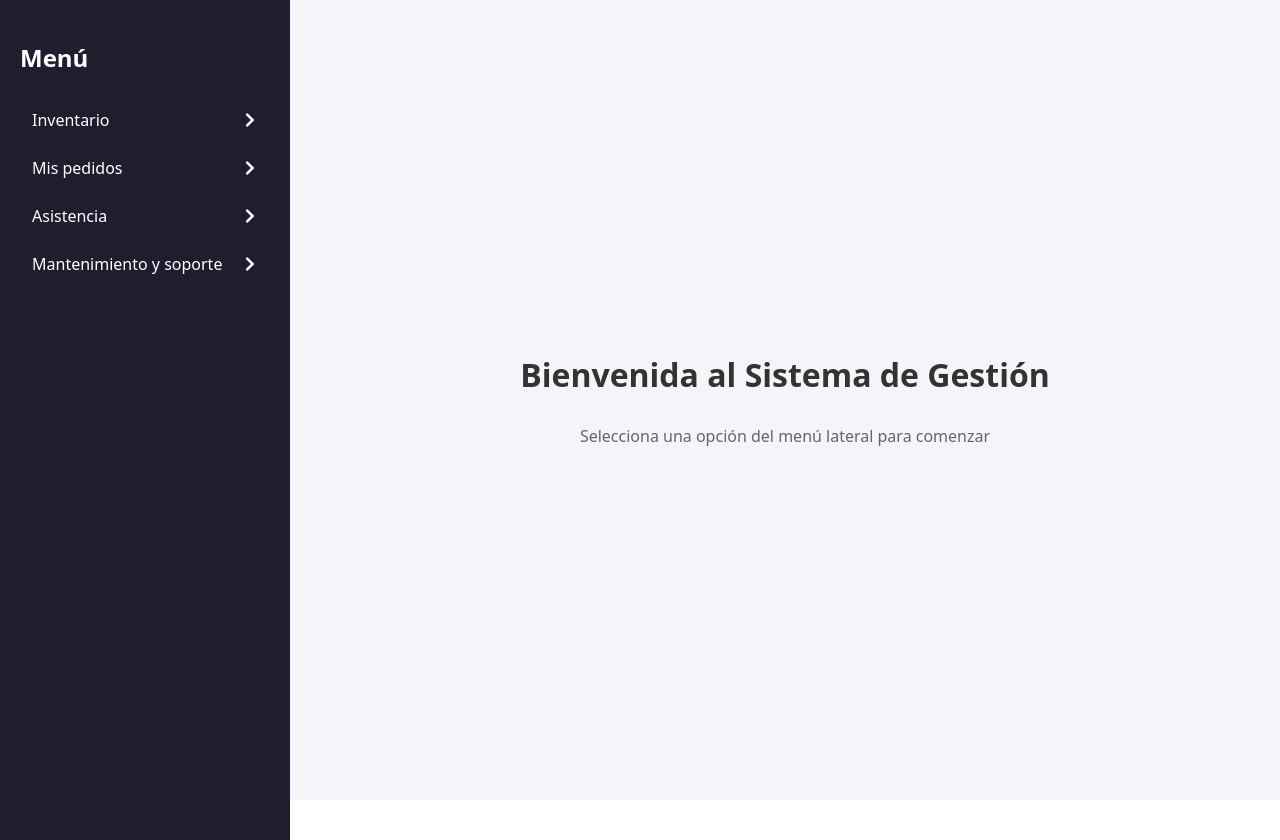
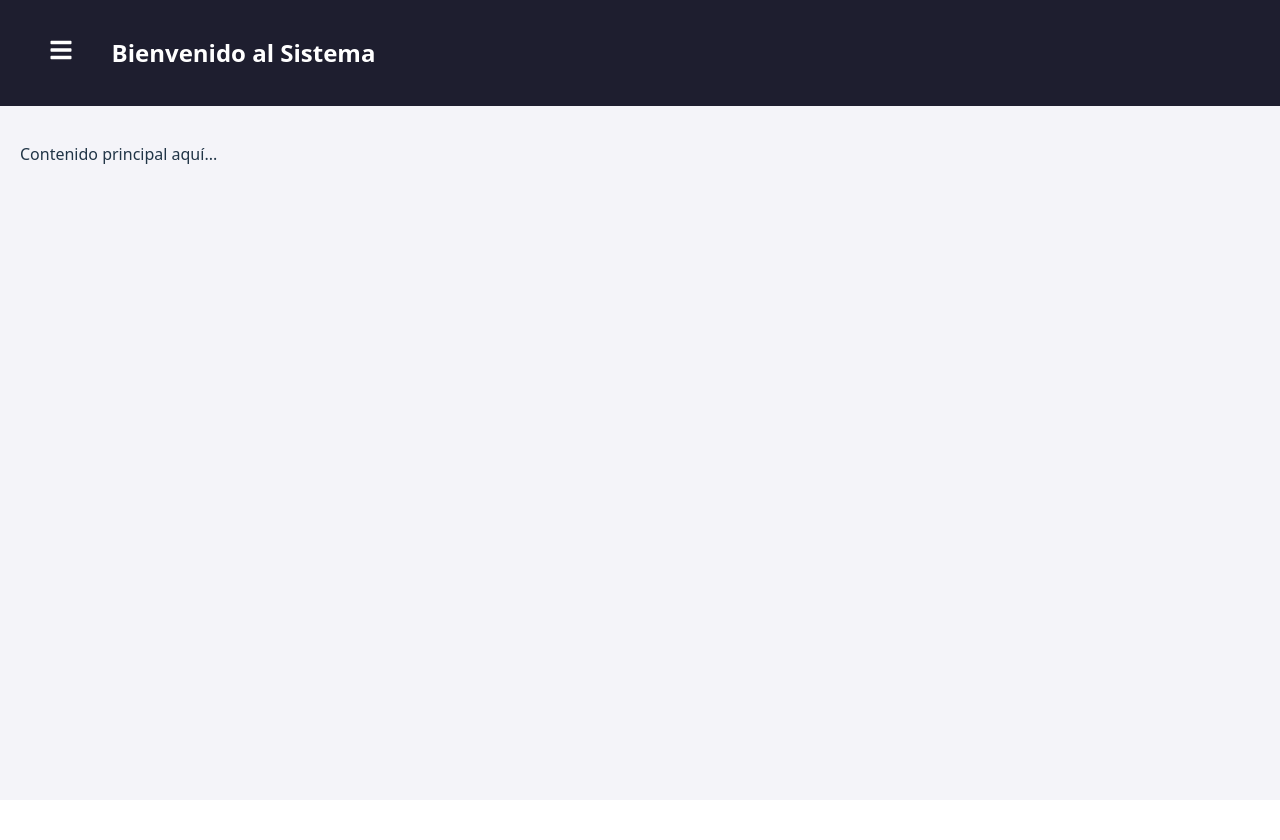
Before and after one commit to NicoleRocio/paginaw, a React (Vite) app: page / in a window 1280 px wide. After the commit the page ends 800 px from the top, so only its background shows below. Built offline with nearby package versions, Linux system fonts and the light colour scheme.

Commit message:
modificacion de Topbar y VerticalMenu

```diff
--- a/src/components/Sidebar.jsx
+++ b/src/components/Sidebar.jsx
@@ -1,24 +1,23 @@
-import { useState } from "react";
 import styled from "styled-components";
-import { FaChevronDown, FaChevronRight } from "react-icons/fa";
 
 const SidebarContainer = styled.div`
   width: 250px;
   height: 100vh;
   background-color: #1e1e2f;
   color: white;
-  display: flex;
+  display: ${({ isOpen }) => (isOpen ? "flex" : "none")}; /* 🔹 oculta completamente */
   flex-direction: column;
   padding: 20px;
+  position: fixed;
+  top: 0;
+  left: 0;
+  transition: all 0.3s ease;
+  z-index: 10; /* 🔹 para que esté encima del contenido */
 `;
 
 const MenuItem = styled.div`
   padding: 12px;
   cursor: pointer;
-  display: flex;
-  align-items: center;
-  justify-content: space-between;
-  font-weight: 500;
   border-radius: 6px;
   transition: background 0.2s;
 
@@ -27,71 +26,16 @@ const MenuItem = styled.div`
   }
 `;
 
-const SubMenu = styled.div`
-  margin-left: 15px;
-  display: ${({ open }) => (open ? "block" : "none")};
-`;
-
-const SubMenuItem = styled.div`
-  padding: 8px 12px;
-  font-size: 0.9rem;
-  border-radius: 4px;
-  cursor: pointer;
-  transition: background 0.2s;
-
-  &:hover {
-    background-color: #3a3a5a;
-  }
-`;
-
-const Sidebar = () => {
-  const [openMenu, setOpenMenu] = useState(null);
-
-  const toggleMenu = (menuName) => {
-    setOpenMenu(openMenu === menuName ? null : menuName);
-  };
-
+const Sidebar = ({ isOpen }) => {
   return (
-    <SidebarContainer>
+    <SidebarContainer isOpen={isOpen}>
       <h2 style={{ marginBottom: "20px" }}>Menú</h2>
-
-      <MenuItem onClick={() => toggleMenu("usuarios")}>
-        <span>Inventario</span>
-        {openMenu === "usuarios" ? <FaChevronDown /> : <FaChevronRight />}
-      </MenuItem>
-      <SubMenu open={openMenu === "usuarios"}>
-        <SubMenuItem>Registrar usuario</SubMenuItem>
-        <SubMenuItem>Lista de usuarios</SubMenuItem>
-      </SubMenu>
-
-      <MenuItem onClick={() => toggleMenu("cursos")}>
-        <span>Mis pedidos</span>
-        {openMenu === "cursos" ? <FaChevronDown /> : <FaChevronRight />}
-      </MenuItem>
-      <SubMenu open={openMenu === "cursos"}>
-        <SubMenuItem>Agregar curso</SubMenuItem>
-        <SubMenuItem>Asistencia</SubMenuItem>
-      </SubMenu>
-
-      <MenuItem onClick={() => toggleMenu("reportes")}>
-        <span>Asistencia</span>
-        {openMenu === "reportes" ? <FaChevronDown /> : <FaChevronRight />}
-      </MenuItem>
-      <SubMenu open={openMenu === "reportes"}>
-        <SubMenuItem>Justificaciones</SubMenuItem>
-      </SubMenu>
-      <MenuItem onClick={() => toggleMenu("mantenimiento")}>
-        <span>Mantenimiento y soporte</span>
-        {openMenu === "mantenimiento" ? <FaChevronDown /> : <FaChevronRight />}
-      </MenuItem>
-       <SubMenu open={openMenu === "mantenimiento"}>
-          <SubMenuItem>Generar incidencias</SubMenuItem>
-        </SubMenu>
-        <SubMenu open={openMenu === "mantenimiento"}>
-          <SubMenuItem>Listado de incidencias generado por usuarios</SubMenuItem>
-        </SubMenu>
+      <MenuItem>Inicio</MenuItem>
+      <MenuItem>Usuarios</MenuItem>
+      <MenuItem>Cursos</MenuItem>
+      <MenuItem>Reportes</MenuItem>
+      <MenuItem>Configuración</MenuItem>
     </SidebarContainer>
-
   );
 };
 
--- a/src/index.css
+++ b/src/index.css
@@ -23,10 +23,12 @@ a:hover {
 }
 
 body, html, #root {
+  overflow: hidden; /* evita que aparezca scroll si el contenido usa 100vh */
   margin: 0;
   padding: 0;
   width: 100%;
   height: 100%;
+
 }
 
 h1 {
--- a/src/pages/Home.jsx
+++ b/src/pages/Home.jsx
@@ -1,37 +1,100 @@
+import { useState } from "react";
 import styled from "styled-components";
-import Sidebar from "../components/Sidebar";
+import { FaBars } from "react-icons/fa";
 
 const Container = styled.div`
   display: flex;
+  flex-direction: column;
   height: 100vh;
+  width: 100%;
   background-color: #f4f4f9;
+`;
+
+const TopBar = styled.div`
+  background-color: #1e1e2f;
+  color: white;
+  padding: 15px 20px;
+  display: flex;
+  align-items: center;
+  position: relative;
+  z-index: 10;
+`;
+
+const MenuButton = styled.button`
+  background: none;
+  border: none;
+  color: white;
+  font-size: 1.5rem;
+  cursor: pointer;
+`;
+
+const VerticalMenu = styled.div`
+  position: absolute;
+  top: 60px; /* justo debajo del TopBar */
+  left: 0;
+  width: 250px;
+  height: calc(100vh - 60px);
+  background-color: #1e1e2f;
+  color: white;
+  display: ${({ isOpen }) => (isOpen ? "flex" : "none")};
+  flex-direction: column;
+  padding-top: 15px;
+  box-shadow: 3px 0 8px rgba(0, 0, 0, 0.3);
+  animation: slideIn 0.3s ease;
+
+  @keyframes slideIn {
+    from {
+      opacity: 0;
+      transform: translateY(-10px);
+    }
+    to {
+      opacity: 1;
+      transform: translateY(0);
+    }
+  }
+`;
+
+const MenuItem = styled.div`
+  padding: 12px 20px;
+  cursor: pointer;
+  transition: background 0.2s;
+
+  &:hover {
+    background-color: #2d2d44;
+  }
 `;
 
 const MainContent = styled.div`
   flex: 1;
-  display: flex;
-  flex-direction: column;
-  justify-content: center;
-  align-items: center;
-`;
-
-const Title = styled.h1`
-  font-size: 2rem;
-  color: #333;
-`;
-
-const Subtitle = styled.p`
-  color: #666;
-  margin-top: 10px;
+  padding: 20px;
+  margin-left: ${({ isOpen }) => (isOpen ? "250px" : "0")};
+  transition: margin 0.3s ease;
 `;
 
 const Home = () => {
+  const [isOpen, setIsOpen] = useState(false);
+
+  const toggleMenu = () => setIsOpen(!isOpen);
+
   return (
     <Container>
-      <Sidebar />
-      <MainContent>
-        <Title>Bienvenida al Sistema de Gestión</Title>
-        <Subtitle>Selecciona una opción del menú lateral para comenzar</Subtitle>
+      <TopBar>
+        <MenuButton onClick={toggleMenu}>
+          <FaBars />
+        </MenuButton>
+        <h2 style={{ marginLeft: "10px" }}>Bienvenido al Sistema</h2>
+      </TopBar>
+
+      <VerticalMenu isOpen={isOpen}>
+        <MenuItem>Inicio</MenuItem>
+        <MenuItem>Usuarios</MenuItem>
+        <MenuItem>Cursos</MenuItem>
+        <MenuItem>Reportes</MenuItem>
+        <MenuItem>Configuración</MenuItem>
+      </VerticalMenu>
+
+      <MainContent isOpen={isOpen}>
+        <p>Contenido principal aquí...</p>
       </MainContent>
     </Container>
   );
```
Also changed, not shown: 1 other file (tests, documents, lock files or other folders).
